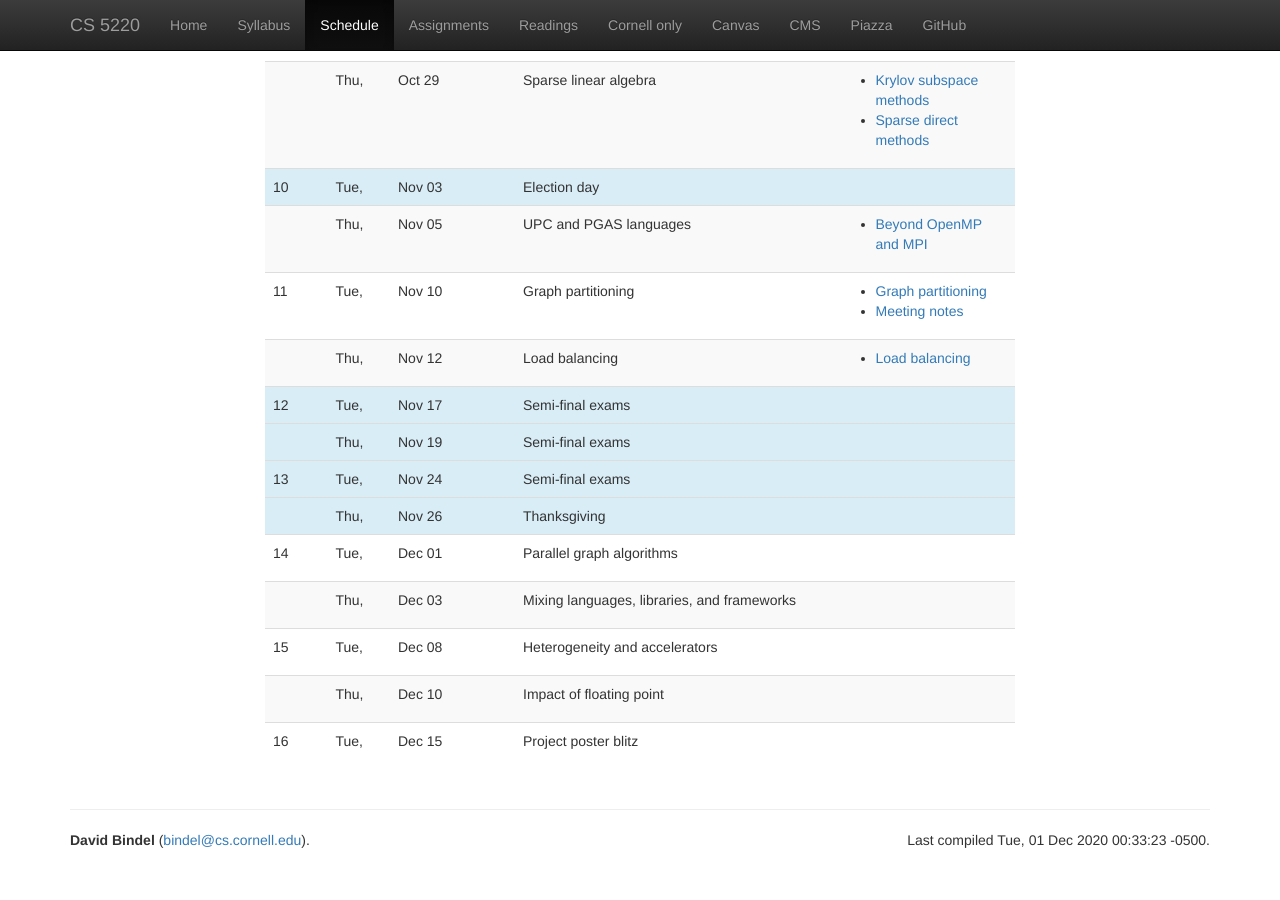
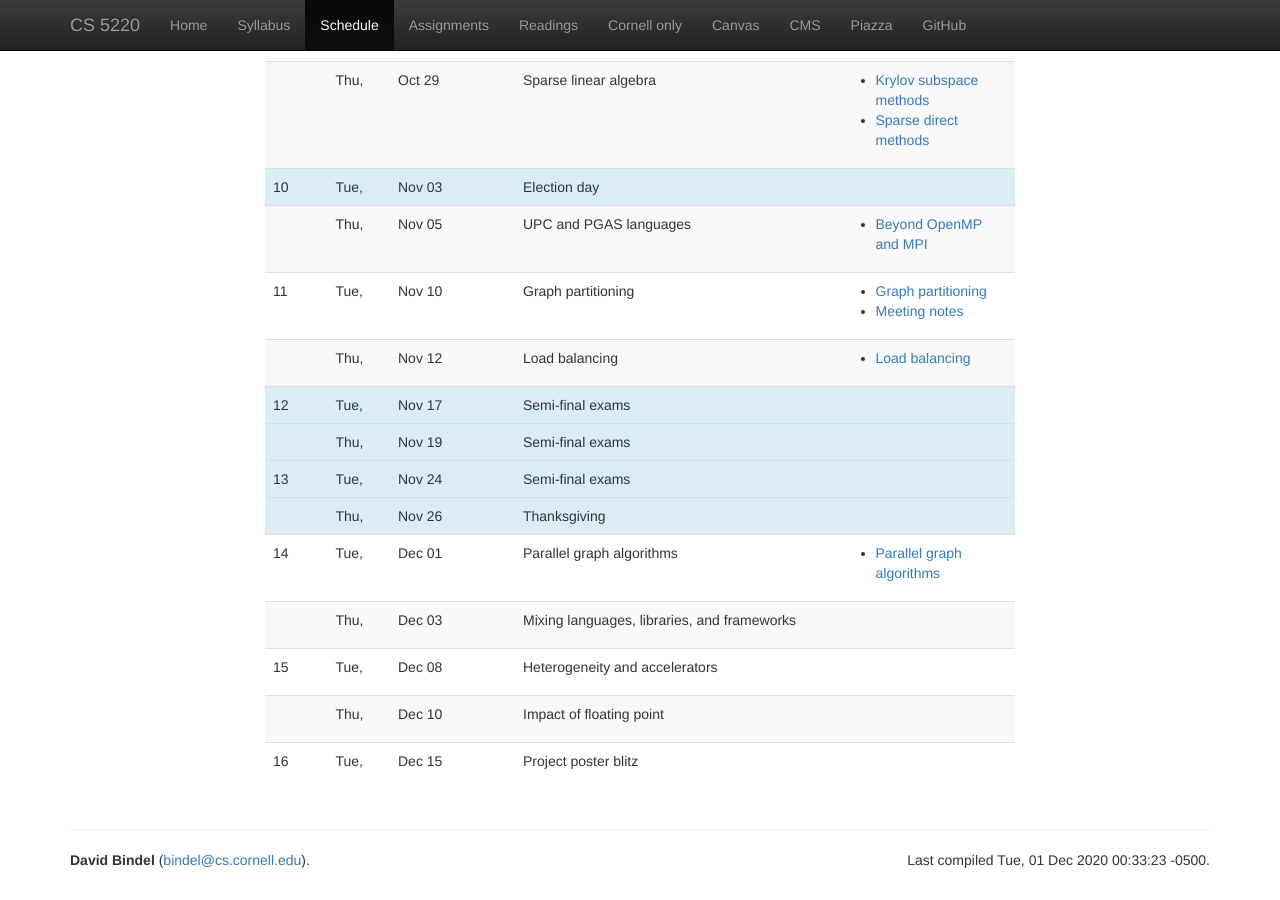
Before and after one commit to cs5220-f20/web, a Jekyll site: the page built from web/schedule.html, in a window 1280 px wide and 900 px high, scrolled down 1828 px. Built offline with Jekyll 4.4.1, drawn with Linux system fonts in a browser that asks for light colours; nearby versions of some CDN libraries.

Commit message:
Update lectures info.

```diff
--- a/web/_data/lectures.yml
+++ b/web/_data/lectures.yml
@@ -241,6 +241,9 @@
 -
   date: 2020-12-01
   info: Parallel graph algorithms
+  files:
+    - info: Parallel graph algorithms
+      file: lec/2020-12-01-graph.html
 -
   date: 2020-12-03
   info: Mixing languages, libraries, and frameworks
```
